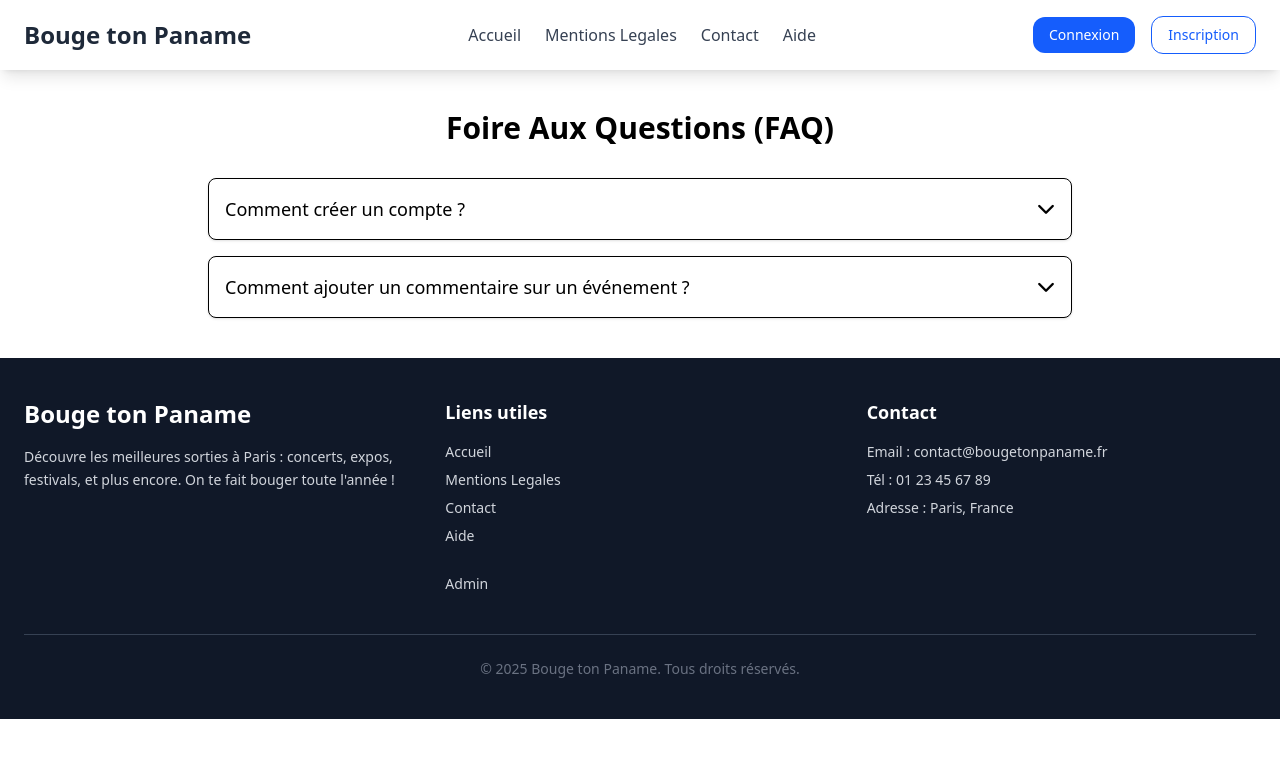
After one commit to Douxzy/Bouge-ton-Paname, a PHP site: page /aide.php in a window 1280 px wide. The commit adds this page. Shown: the top 758 px of the page. Run offline with PHP 8.4, Linux system fonts and the light colour scheme; a stand-in replaces the project's code that opens the database connection.

Commit message:
Feature/Ajout d'une FAQ en tailwind et php dans aide.php et mise a jour du header et footer pour avoir le lien vers aide.php

```diff
--- a/Doc/bouge-ton-paname.sql
+++ b/Doc/bouge-ton-paname.sql
@@ -35,7 +35,7 @@ CREATE TABLE evenements (
     description TEXT,
     date_debut DATETIME,
     date_fin DATETIME,
-    adresse VARCHAR(255)
+    adresse VARCHAR(255),
     quartier VARCHAR(100),
     prix VARCHAR(100),
     accessibilite VARCHAR(10),
--- /dev/null
+++ b/www/vue/aide.php
@@ -0,0 +1,47 @@
+<?php
+require __DIR__ . "/header/header.php";
+require "../controller/db.php";
+require "../controller/functions.php";
+?>
+
+<div class="max-w-4xl mx-auto px-4 py-10">
+    <h1 class="text-3xl font-bold text-center mb-8">Foire Aux Questions (FAQ)</h1>
+
+    <div class="space-y-4">
+        <!-- Question 1 -->
+        <div class="border rounded-lg p-4 bg-white shadow">
+            <button onclick="toggleFaq(this)" class="w-full text-left flex justify-between items-center font-medium text-lg">
+                Comment créer un compte ?
+                <i class="fas fa-chevron-down transition-transform duration-300"></i>
+            </button>
+            <div class="mt-2 text-gray-600 hidden">
+                Cliquez sur “S'inscrire” en haut à droite, puis remplissez le formulaire avec vos informations personnelles.
+            </div>
+        </div>
+
+        <!-- Question 2 -->
+        <div class="border rounded-lg p-4 bg-white shadow">
+            <button onclick="toggleFaq(this)" class="w-full text-left flex justify-between items-center font-medium text-lg">
+                Comment ajouter un commentaire sur un événement ?
+                <i class="fas fa-chevron-down transition-transform duration-300"></i>
+            </button>
+            <div class="mt-2 text-gray-600 hidden">
+                Vous devez être connecté. Une fois connecté, allez sur la page de l'événement et utilisez le formulaire en bas pour laisser un commentaire et une photo si vous le souhaitez.
+            </div>
+        </div>
+    </div>
+</div>
+
+<script>
+    function toggleFaq(button) {
+        const answer = button.nextElementSibling;
+        const icon = button.querySelector('i');
+
+        answer.classList.toggle('hidden');
+        icon.classList.toggle('rotate-180');
+    }
+</script>
+
+<?php
+require __DIR__ . "/footer/footer.php";
+?>
--- a/www/vue/footer/footer.php
+++ b/www/vue/footer/footer.php
@@ -14,6 +14,8 @@
                 <li><a href="<?php __DIR__; ?>index.php" class="hover:text-white transition">Accueil</a></li>
                 <li><a href="<?php __DIR__; ?>mentions-legales.php" class="hover:text-white transition">Mentions Legales</a></li>
                 <li><a href="<?php __DIR__; ?> contact.php" class="hover:text-white transition">Contact</a></li>
+                <li><a href="<?php __DIR__; ?>aide.php" class="hover:text-white transition">Aide</a></li>
+                <br/>
                 <li><a href="../admin/login.php" class="hover:text-white transition">Admin</a></li>
             </ul>
         </div>
--- a/www/vue/header/header.php
+++ b/www/vue/header/header.php
@@ -21,6 +21,7 @@
                     <li><a href="<?php __DIR__; ?>index.php" class="hover:text-blue-600 transition">Accueil</a></li>
                     <li><a href="<?php __DIR__; ?>mentions-legales.php" class="hover:text-blue-600 transition">Mentions Legales</a></li>
                     <li><a href="<?php __DIR__; ?> contact.php" class="hover:text-blue-600 transition">Contact</a></li>
+                    <li><a href="<?php __DIR__; ?>aide.php" class="hover:text-blue-600 transition">Aide</a></li>
                 </ul>
                 <div class="hidden md:flex items-center space-x-4">
                     <?php
@@ -74,6 +75,7 @@
                 <a href="<?php __DIR__; ?> index.php" class="block text-gray-700 hover:text-blue-600">Accueil</a>
                 <a href="<?php __DIR__; ?>mentions-legales.php" class="hover:text-blue-600 transition">Mentions Legales</a>
                 <a href="<?php __DIR__; ?> contact.php" class="block text-gray-700 hover:text-blue-600">Contact</a>
+                <a href="<?php __DIR__; ?>aide.php" class="hover:text-blue-600 transition">Aide</a>
                 <div class="pt-2">
                     <a href="#"
                         class="block w-full text-center text-white bg-blue-600 px-4 py-2 rounded-xl hover:bg-blue-700">Connexion</a>
--- a/www/vue/register.php
+++ b/www/vue/register.php
@@ -41,7 +41,7 @@ require __dir__ . "/header/header.php";
           <input type="text" id="postal-code" name="postal-code" required maxlength="5"
             class="mt-1 w-full px-4 py-2 border border-gray-300 rounded-xl focus:outline-none focus:ring-2 focus:ring-blue-500" />
         </div>
-
+        <br/>
         <!-- Bouton -->
         <div>
           <button type="submit"
```
Also changed, not shown: www/uploads/67f91dc44f156_Bouge-ton-Paname-removebg-preview.png (added).
